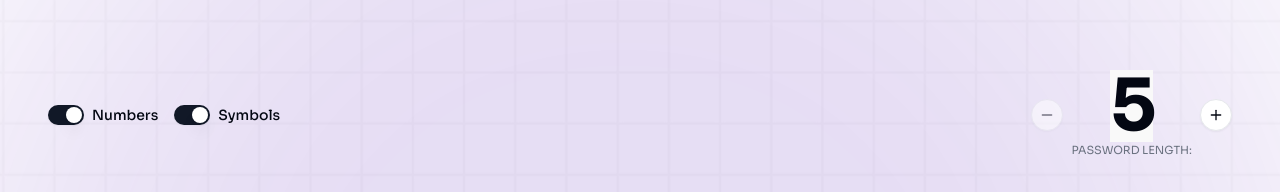
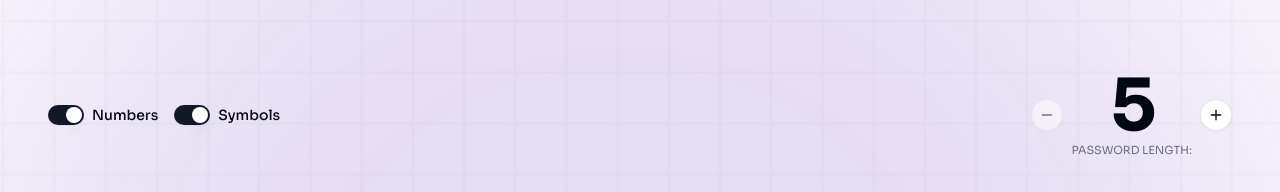
Before and after one commit to mendesjar/generate-password, a React (Vite) app: page / in a window 1280 px wide. Shown: the part 593-785 px from the top of the page. Built offline with nearby package versions, Linux system fonts and the light colour scheme.

Commit message:
fix: background tooltop trigger

```diff
--- a/src/App.tsx
+++ b/src/App.tsx
@@ -169,7 +169,7 @@ function App() {
                     <div className="text-7xl font-bold tracking-tighter">
                       <TooltipProvider>
                         <Tooltip>
-                          <TooltipTrigger>{passwordLength}</TooltipTrigger>
+                          <TooltipTrigger className="bg-transparent">{passwordLength}</TooltipTrigger>
                           <TooltipContent className="bg-slate-700 bg-opacity-10 ">
                             <Slider
                               defaultValue={[passwordLength]}
```
